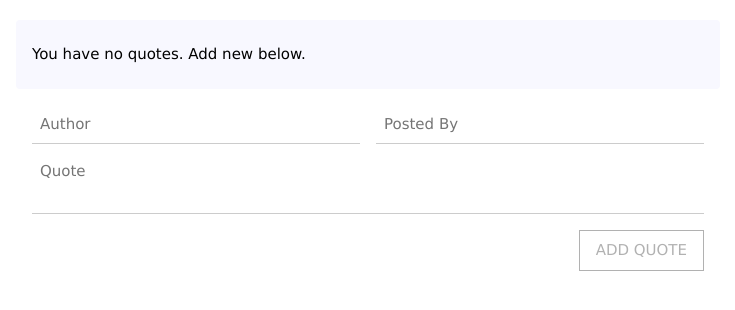
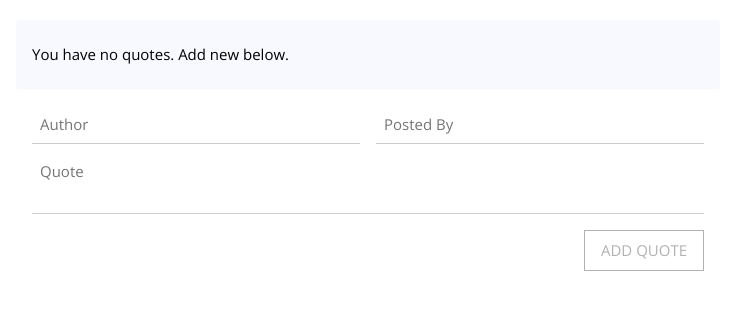
Before and after one commit to HannesKimara/QuoteApp, an Angular app: page / in a window 1280 px wide. Shown: the top 310 px of the page, without its empty margins (272-1007 px from the left). Built offline with nearby package versions, Linux system fonts and the light colour scheme.

Commit message:
Import Opens Sans from Goolge Fonts in index.htmls -Change body font to Opens Sans

```diff
--- a/src/index.html
+++ b/src/index.html
@@ -6,6 +6,7 @@
   <base href="/">
   <meta name="viewport" content="width=device-width, initial-scale=1">
   <link rel="stylesheet" href="https://www.w3schools.com/w3css/4/w3.css">
+  <link href="https://fonts.googleapis.com/css?family=Open+Sans&display=swap" rel="stylesheet">
   <link rel="icon" type="image/x-icon" href="favicon.ico">
   <script src="https://kit.fontawesome.com/0d51107093.js" crossorigin="anonymous"></script>
 </head>
--- a/src/styles.css
+++ b/src/styles.css
@@ -1 +1,4 @@
 /* You can add global styles to this file, and also import other style files */
+body {
+    font-family: 'Open Sans', sans-serif;
+}
```
